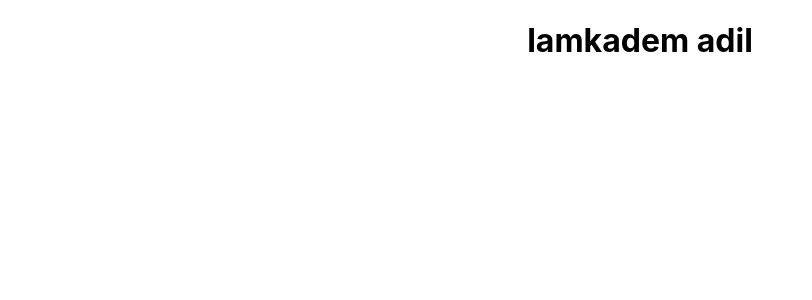
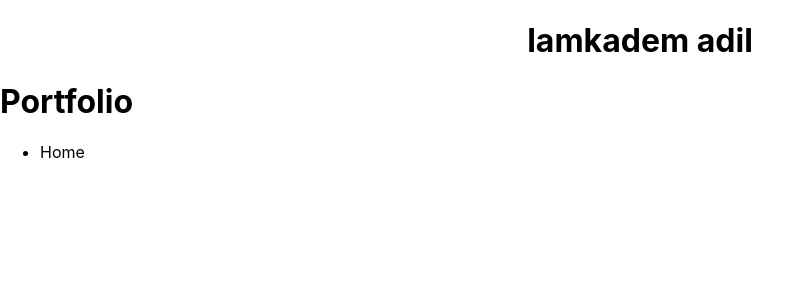
Before and after one commit to LAMKADEMADIL/Portfolio., a React (Create React App) app: page / in a window 1280 px wide. Shown: the top 300 px of the page, without its empty margins (0-812 px from the left). Built offline with nearby package versions, Linux system fonts and the light colour scheme.

Commit message:
create une nav

```diff
--- a/src/App.js
+++ b/src/App.js
@@ -1,8 +1,11 @@
 import React from "react"
+import Head from "./page/Head";
+
 function App () {
   return (
     <div>
       <h1 align="center"> lamkadem adil </h1>
+       <Head />
     </div>
   )
 }
--- /dev/null
+++ b/src/page/Head.jsx
@@ -0,0 +1,14 @@
+export default function Head () {
+    return(
+        <header>
+            <h1> Portfolio </h1>
+            <nav>
+                <ul>
+                    <li>
+                        Home
+                    </li>
+                </ul>
+            </nav>
+        </header>
+    )
+}
```
